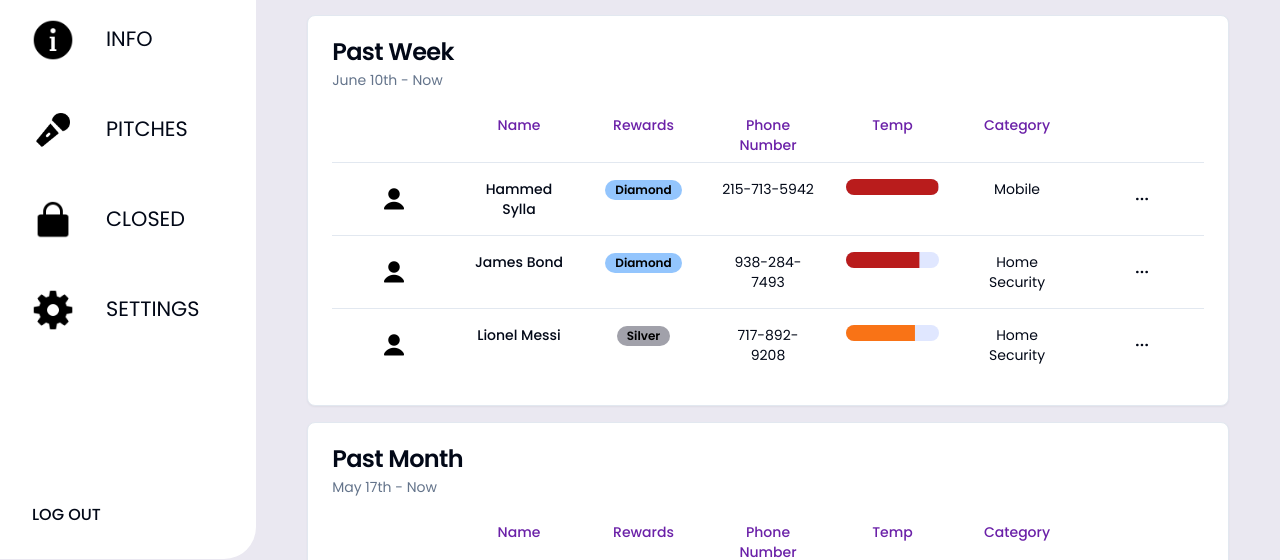
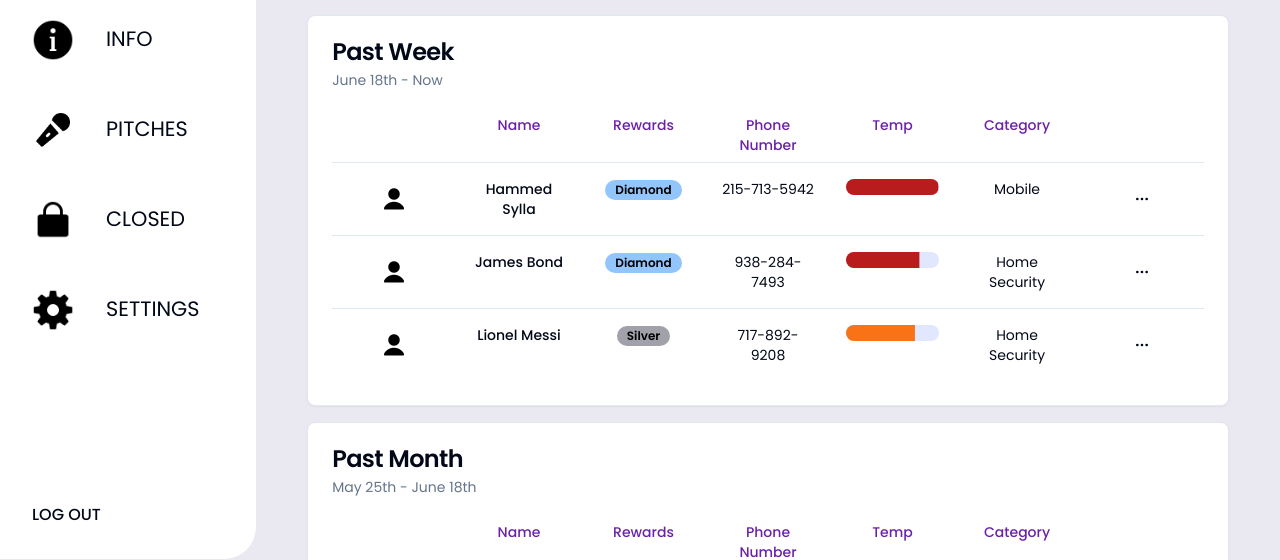
Before and after one commit to Hammed74/myRep, a React (Vite) app in the folder myRep/: page /myRep/home in a window 1280 px wide. Shown: the part 225-785 px from the top of the page. Built offline with nearby package versions, Linux system fonts and the light colour scheme.

Commit message:
removed hardcode for text under card title

```diff
--- a/myRep/src/views/Leads.jsx
+++ b/myRep/src/views/Leads.jsx
@@ -10,6 +10,7 @@ import { useEffect } from 'react';
 import { Switch } from '../../components/ui/switch';
 import { Label } from '@radix-ui/react-dropdown-menu';
 import { v4 as uuidv4 } from "uuid";
+
 
 import {
   Select,
@@ -191,11 +192,14 @@ export function Leads({
 
   const sevenDaysAgo = new Date(currentDate);
   sevenDaysAgo.setDate(currentDate.getDate() - 7);
+  const sevenDaysAgoFormatted = format(sevenDaysAgo, "LLLL do" )
 
   const pastWeekLeads = leadArray.filter((lead) => lead.date > sevenDaysAgo);
 
   const aMonthAgo = new Date(currentDate);
   aMonthAgo.setDate(currentDate.getDate() - 31);
+
+  const aMonthAgoFormatted = format(aMonthAgo, "LLLL do");
 
   const pastMonthLeads = leadArray.filter(
     (lead) => lead.date >= aMonthAgo && lead.date <= sevenDaysAgo
@@ -205,6 +209,7 @@ export function Leads({
   aYearAgo.setDate(currentDate.getDate() - 31);
 
   const pastYearLeads = leadArray.filter((lead) => lead.date <= aYearAgo);
+
 
   const dateNow = new Date();
 
@@ -299,7 +304,7 @@ export function Leads({
           leadArray={!tempSort ? pastWeekLeads : leadArray}
           setLeadArray={setLeadArray}
           newLead={newLead}
-          date={!tempSort ? "June 10th - Now" : null}
+          date={!tempSort ? sevenDaysAgoFormatted + " - Now" : null}
           time={!tempSort ? "Past Week" : "Leads"}
           search={search}
           dark={dark}
@@ -311,7 +316,7 @@ export function Leads({
               leadArray={pastMonthLeads}
               setLeadArray={setLeadArray}
               newLead={newLead}
-              date={"May 17th - Now"}
+              date={aMonthAgoFormatted + " - " + sevenDaysAgoFormatted}
               time={"Past Month"}
               search={search}
               dark={dark}
--- a/myRep/src/views/components/Cards.jsx
+++ b/myRep/src/views/components/Cards.jsx
@@ -95,7 +95,7 @@ export default function Cards({date, time, newLead, leadArray, setLeadArray, sea
                 )
                   return (
                     <LeadCard
-                      key={lead.id}
+                    key={lead.id}
                       id={lead.id}
                       name={lead.name}
                       rewards={lead.rewards}
```
Also changed, not shown: 4 other files (tests, documents, lock files or other folders).
